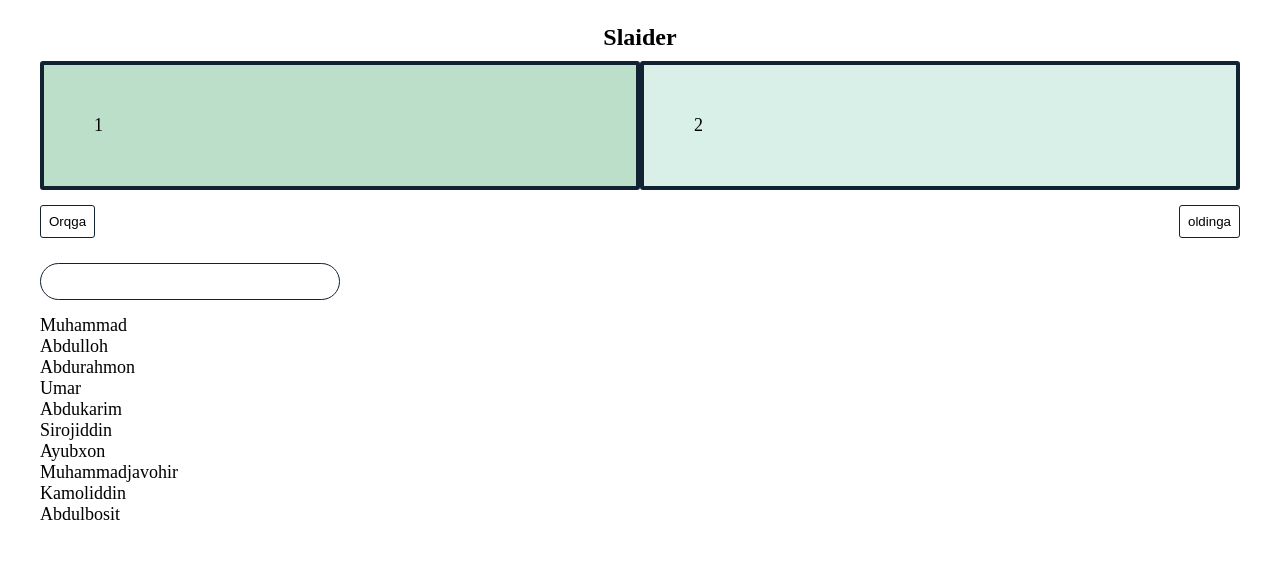
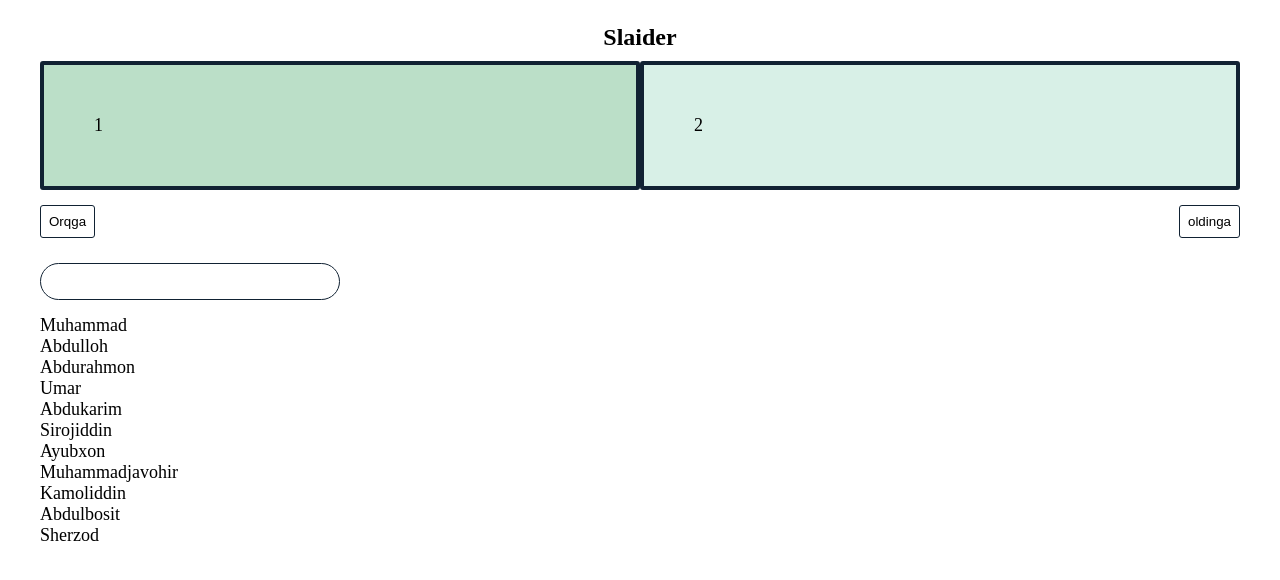
Before and after one commit to Muhammadboburshoh/react-slaider, a React (Create React App) app: page / in a window 1280 px wide. Shown: the top 580 px of the page. Built offline with nearby package versions, Linux system fonts and the light colour scheme.

Commit message:
Add data

```diff
--- a/src/Componints/Search/Search.jsx
+++ b/src/Componints/Search/Search.jsx
@@ -14,7 +14,8 @@ function Search () {
     "Ayubxon",
     "Muhammadjavohir",
     "Kamoliddin",
-    "Abdulbosit"
+    "Abdulbosit",
+    "Sherzod"
   ]
 
   const [filter, setFilter] = useState("")
```
